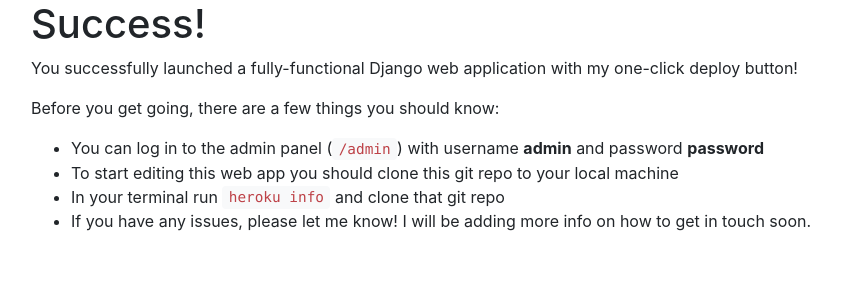
After one commit to briancaffey/oneclickapp, a Django app: template home/templates/home/success.html in a window 1280 px wide. The commit adds this page. Shown: the top 300 px of the page, without its empty margins (54-895 px from the left). Run offline with Django 3.2, Linux system fonts and the light colour scheme; the template is opened without the code that fills it, so the values that code supplies are empty; some libraries are stand-ins or nearby versions.

Commit message:
fixed typos and added a view for success page

```diff
--- /dev/null
+++ b/home/templates/home/success.html
@@ -0,0 +1,15 @@
+{% extends 'base.html' %}
+
+{% block title %}Success!{% endblock %}
+
+{% block content %}
+<h1>Success!</h1>
+<p>You successfully launched a fully-functional Django web application with my one-click deploy button!</p>
+<p>Before you get going, there are a few things you should know:</p>
+<ul>
+    <li>You can log in to the admin panel (<code>/admin</code>) with username <b>admin</b> and password <b>password</b></li>
+    <li>To start editing this web app you should clone this git repo to your local machine</li>
+    <li>In your terminal run <code>heroku info</code> and clone that git repo</li>
+    <li>If you have any issues, please let me know! I will be adding more info on how to get in touch soon.</li>
+</ul>
+{% endblock content %}
--- a/home/urls.py
+++ b/home/urls.py
@@ -4,5 +4,5 @@ from . import views
 
 urlpatterns = [
     url(r'^$', views.home, name="home"),
-    url(r'^success/$', view.success, name="success"),
+    url(r'^success/$', views.success, name="success"),
 ]
--- a/home/views.py
+++ b/home/views.py
@@ -3,3 +3,6 @@ from django.shortcuts import render
 # Create your views here.
 def home(request):
     return render(request, 'home/home.html', {})
+
+def success(request):
+    return render(request, 'home/success.html')
--- a/oneclickapp/urls.py
+++ b/oneclickapp/urls.py
@@ -17,7 +17,7 @@ from django.conf.urls import url, include
 from django.contrib import admin
 
 urlpatterns = [
-    url(r'^api-auth/', include('rest_framework.urls', namespace='rest_framework'))
+    url(r'^api-auth/', include('rest_framework.urls', namespace='rest_framework')),
     url(r'^admin/', admin.site.urls),
     url(r'^', include('home.urls')),
 ]
```
Also changed, not shown: home/templates/home/home.html (+5 -10 lines).
